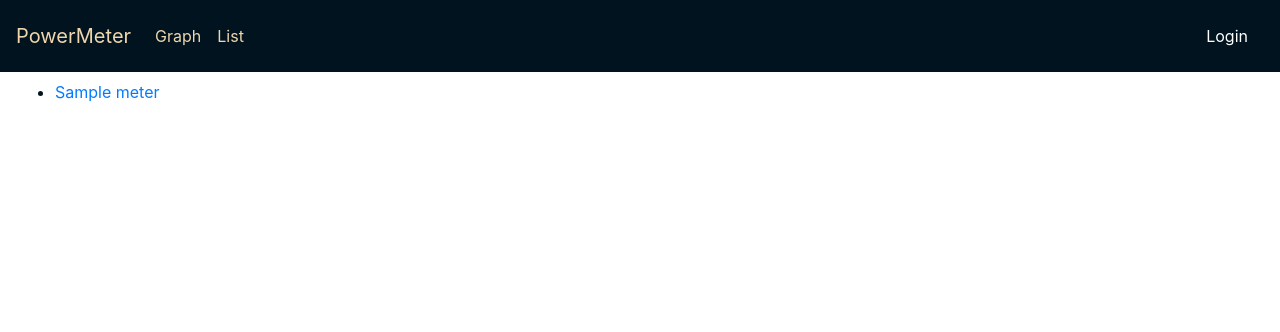
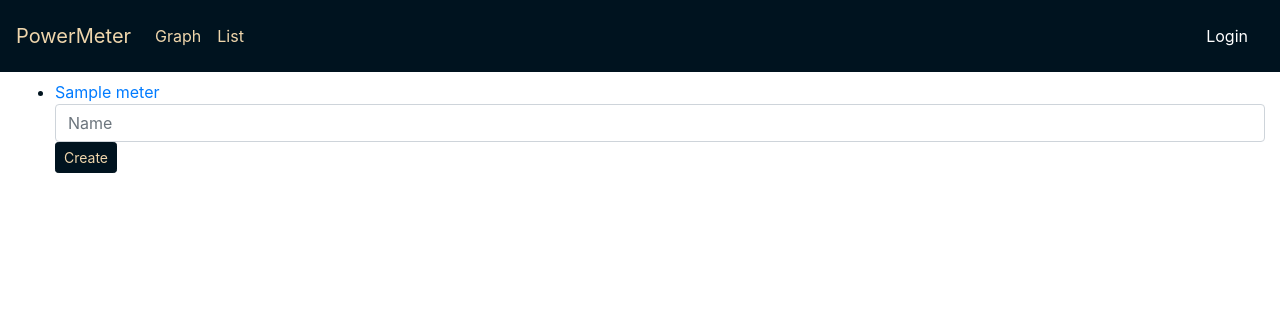
Before and after one commit to StupidDuck/powermeter, a Flask app: template templates/index.html.j2 in a window 1280 px wide. Shown: the top 332 px of the page. Run offline with Flask 2, Linux system fonts and the light colour scheme; the template is opened without the code that fills it: most values are stand-ins (such as "Sample title", 1, 10 or a date in 2020); some libraries are stand-ins or nearby versions.

Commit message:
user_id is a text, not integer

```diff
--- a/core/data_access/db.py
+++ b/core/data_access/db.py
@@ -19,7 +19,7 @@ with get_cursor() as c:
         c.execute("""CREATE TABLE meters (
                         id SERIAL PRIMARY KEY,
                         name VARCHAR(30) NOT NULL,
-                        user_id integer NOT NULL
+                        user_id text NOT NULL
                         );""")
     c.execute("""SELECT table_name
                         FROM information_schema.tables
--- a/core/data_access/meter_dao.py
+++ b/core/data_access/meter_dao.py
@@ -10,7 +10,7 @@ def find_by_id(id):
 
 def find_all(user_id):
     with get_db() as db:
-        db.execute("SELECT user_id, name, id FROM meters WHERE user_id = %s", (user_id,))
+        db.execute("SELECT user_id, name, id FROM meters WHERE user_id LIKE %s", (user_id,))
         records = db.fetchall()
     return [core.models.Meter(record[0], record[1], record[2]) for record in records]
 
--- a/main.py
+++ b/main.py
@@ -46,7 +46,7 @@ def index():
 def login():
     if os.environ['FLASK_ENV'] == 'development':
         session['profile'] = {
-            'id': -1,
+            'id': 'auth0|6ca2578067456311c2de32be',
             'email': 'dev@asgaror.space'
         }
         return redirect(url_for('index'))
@@ -75,7 +75,6 @@ def authorize():
     # Store the user information in flask session.
     session['jwt_payload'] = userinfo
     session['profile'] = {
-        #'id': userinfo['user_id'],
         'id': userinfo['sub'],
         'email': userinfo['name'],
     }
--- a/templates/index.html.j2
+++ b/templates/index.html.j2
@@ -9,5 +9,9 @@
     {% for meter in meters %}
     <li><a href="{{ url_for('graph', meter_id=meter._id) }}">{{meter.name}}</a></li>
     {% endfor %}
+    <form action="{{ url_for('meter') }}" method="POST">
+      <input class="form-control" id="name" name="name" type="text" placeholder="Name">
+      <button class="btn btn-primary btn-sm" type="submit">Create</button>
+    </form>
   </ul>
 {% endblock %}
```
